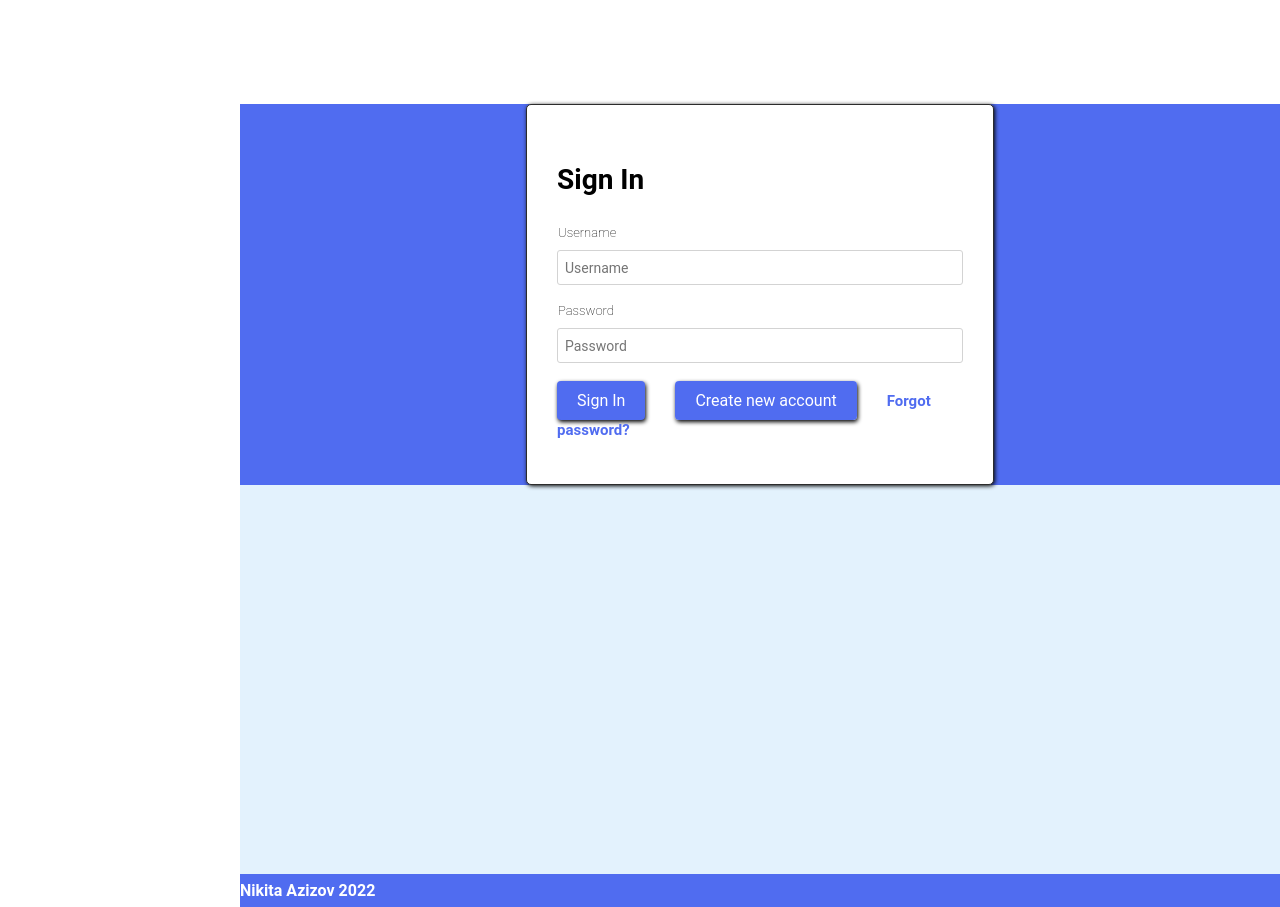
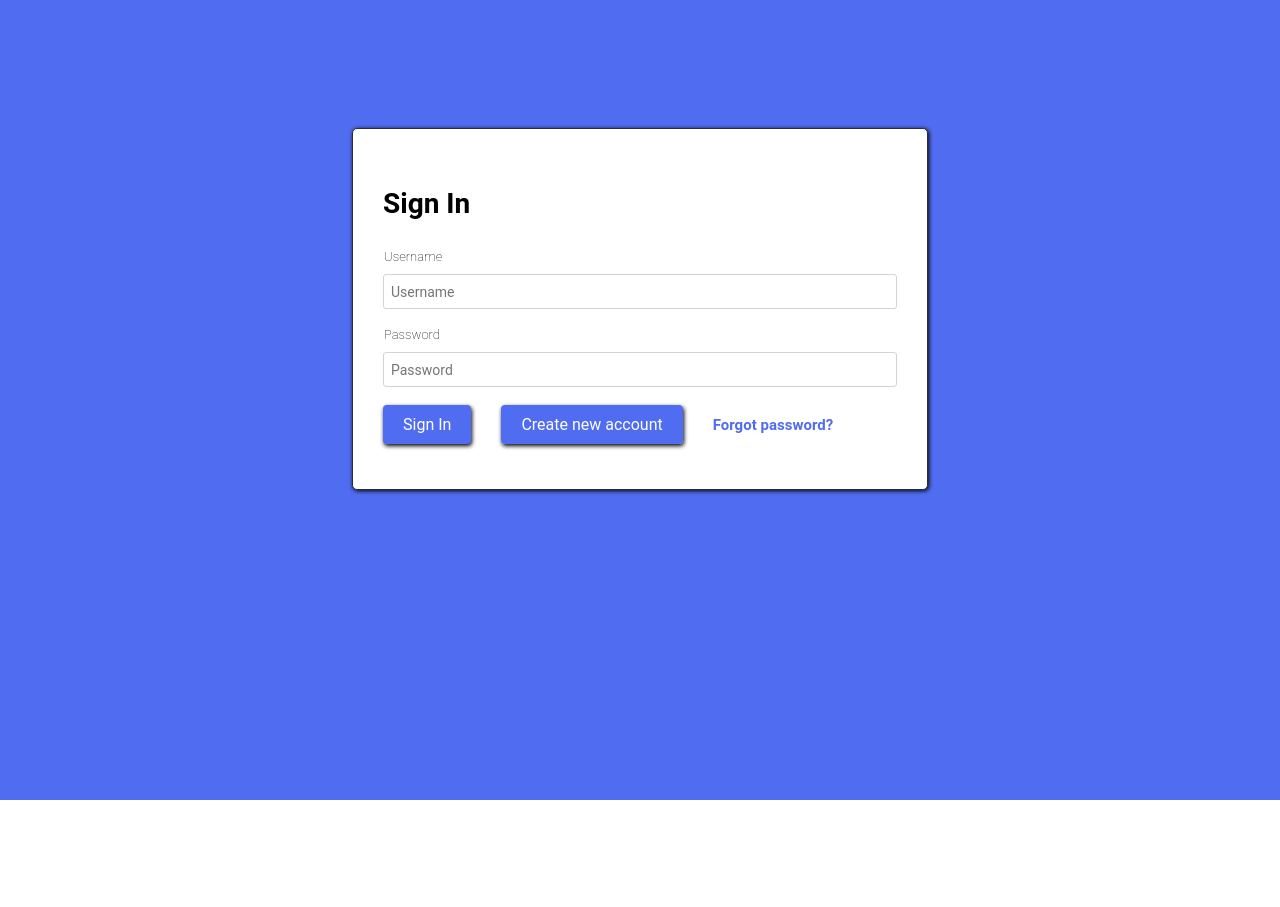
Before and after one commit to BG-dev/Project-TimeM, a React (Create React App) app in the folder Client/: page /login in a window 1280 px wide. After the commit the page ends 800 px from the top, so only its background shows below. Built offline with nearby package versions, Linux system fonts and the light colour scheme.

Commit message:
fix app container

```diff
--- a/Client/public/index.html
+++ b/Client/public/index.html
@@ -26,20 +26,10 @@
       work correctly both with client-side routing and a non-root public URL.
       Learn how to configure a non-root public URL by running `npm run build`.
     -->
-    <title>React App</title>
+    <title>TimeM</title>
   </head>
   <body>
     <noscript>You need to enable JavaScript to run this app.</noscript>
     <div id="root"></div>
-    <!--
-      This HTML file is a template.
-      If you open it directly in the browser, you will see an empty page.
-
-      You can add webfonts, meta tags, or analytics to this file.
-      The build step will place the bundled scripts into the <body> tag.
-
-      To begin the development, run `npm start` or `yarn start`.
-      To create a production bundle, use `npm run build` or `yarn build`.
-    -->
   </body>
 </html>
--- a/Client/src/App.jsx
+++ b/Client/src/App.jsx
@@ -11,9 +11,22 @@ function App() {
 
   return (
     <>
-      {isLoggedIn && <Navbar />}
+      {isLoggedIn && (
+        <>
+          <Navbar />
           <div className="container">
             <div className="content">
+              <Routes>
+                <Route element={<ProtectedRoute />}>
+                  <Route path="/" element={<HomePage />} />
+                  <Route path="/profile" element={<ProfilePage />} />
+                </Route>
+              </Routes>
+            </div>
+            <Footer />
+          </div>
+        </>
+      )}
       <Routes>
         <Route element={<PublicRoute />}>
           <Route
@@ -33,14 +46,7 @@ function App() {
             }
           />
         </Route>
-            <Route element={<ProtectedRoute />}>
-              <Route path="/" element={<HomePage />} />
-              <Route path="/profile" element={<ProfilePage />} />
-            </Route>
       </Routes>
-        </div>
-        <Footer />
-      </div>
     </>
   );
 }
--- a/Client/src/components/Footer/Footer.jsx
+++ b/Client/src/components/Footer/Footer.jsx
@@ -5,7 +5,7 @@ import "./Footer.scss";
 function Footer() {
   return (
     <div className="footer">
-      <h4 className="footer__text">Nikita Azizov 2022</h4>
+      <h4 className="footer__text">Nikita Azizov 2022 ©</h4>
     </div>
   );
 }
--- a/Client/src/components/Footer/Footer.scss
+++ b/Client/src/components/Footer/Footer.scss
@@ -1,11 +1,14 @@
 @import "../../scss/variables";
 
 .footer {
+  display: flex;
+  justify-content: center;
   width: 100%;
-  flex: 0 0 auto;
-  background-color: $blue;
+  background-color: #FFFFFF;
 
   &__text {
-    padding: 7px 0;
+    font-weight: 400;
+    padding: 10px 0;
+    color: #000000;
   }
 }
--- a/Client/src/components/Navbar/Navbar.jsx
+++ b/Client/src/components/Navbar/Navbar.jsx
@@ -24,7 +24,7 @@ function Navbar() {
         }}
       ></i>
       <div className="nav__logo">
-        <h1 className="nav__logo-header">TimeM</h1>
+        <h2 className="nav__logo-header">TimeM</h2>
       </div>
       <div className="user">
         <div className="image user__avatar">
--- a/Client/src/components/Navbar/Navbar.scss
+++ b/Client/src/components/Navbar/Navbar.scss
@@ -30,7 +30,7 @@
   }
 
   &__logo{
-    h1{
+    h2{
       color: #000000;
       font-weight: 200;
       font-size: 40px;
@@ -134,7 +134,7 @@
     pointer-events: none;
   }
 
-  h1{
+  h2{
     opacity: 0;
     pointer-events: none;
   }
--- a/Client/src/pages/AuthPage/AuthPage.scss
+++ b/Client/src/pages/AuthPage/AuthPage.scss
@@ -2,13 +2,14 @@
 
 .auth-wrapper {
   width: 100%;
+  height: 100vh;
   background-color: $blue;
+  padding-top: 10%;
 }
 
 .auth {
   max-width: 45%;
   margin: auto;
-  margin-top: 10%;
   background-color: #ffffff;
   border-radius: 5px;
   border: 1px #2c2c2c solid;
--- a/Client/src/scss/_app.scss
+++ b/Client/src/scss/_app.scss
@@ -10,7 +10,7 @@
   background-color: $light-gray;
 
   .content {
-    min-height: calc(100% - 30px);
+    min-height: calc(100% - 40px);
   }
 }
 
```
Lines whose indentation alone changed are shown as unchanged.
